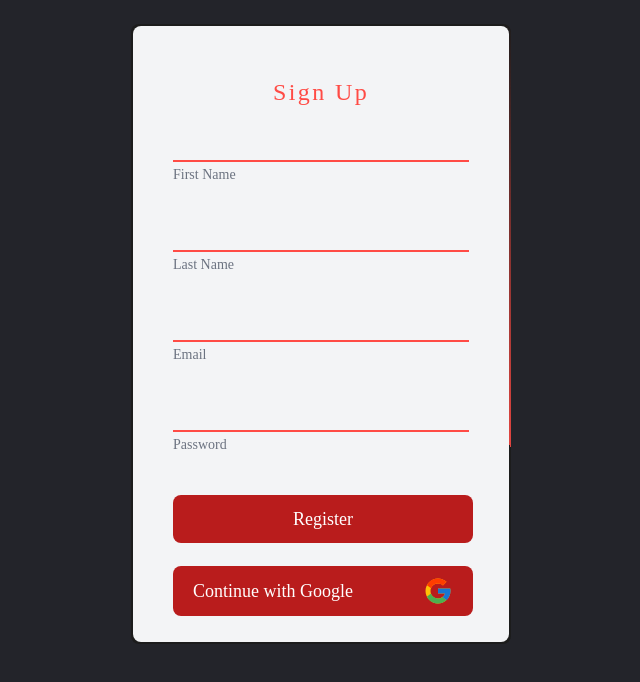
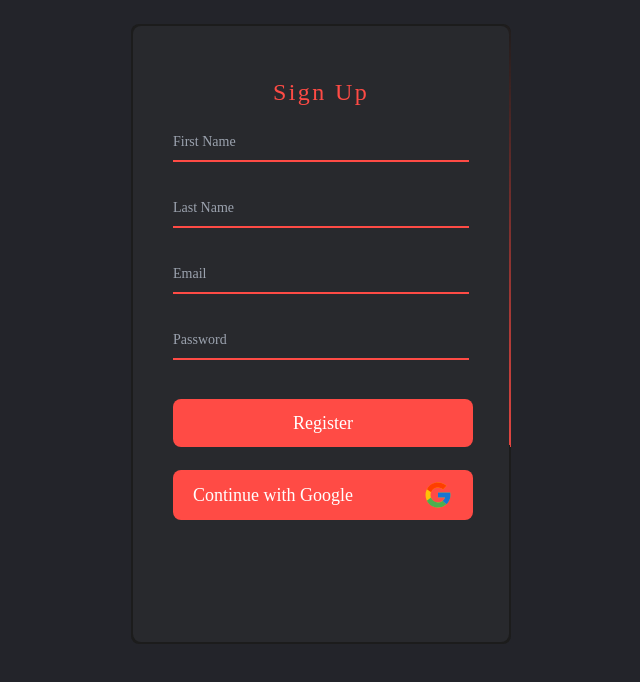
Before and after one commit to MrsGuzel/movie-app, a React (Create React App) app: page / in a window 1280 px wide. Shown: the top 682 px of the page, without its empty margins (319-959 px from the left). Built offline with nearby package versions, Linux system fonts and the light colour scheme; the HTML template or start-up script is replaced by a standard one.

Commit message:
mod dark

```diff
--- a/public/index.html
+++ b/public/index.html
@@ -1,5 +1,5 @@
 <!DOCTYPE html>
-<html lang="en">
+<html class="dark" lang="en">
   <head>
     <meta charset="utf-8" />
     <link rel="icon" href="%PUBLIC_URL%/favicon.ico" />
--- a/src/index.css
+++ b/src/index.css
@@ -8,7 +8,7 @@
     @apply block py-2.5 px-0 w-full text-sm text-gray-900 bg-transparent border-0 border-b-2 border-red-main appearance-none dark:text-white dark:border-red-main dark:focus:border-red-main focus:outline-none focus:ring-0 focus:border-red-main;
   }
   label {
-    @apply peer-focus:font-medium text-sm text-gray-500 dark:text-gray-400 duration-300 transform -translate-y-6 scale-75 top-3 -z-10 origin-[0] peer-focus:left-0 peer-focus:text-red-main peer-focus:dark:text-red-main peer-placeholder-shown:scale-100 peer-placeholder-shown:translate-y-0 peer-focus:scale-75 peer-focus:-translate-y-6;
+    @apply peer-focus:font-medium absolute text-sm text-gray-500 dark:text-gray-400 duration-300 transform -translate-y-6 scale-75 top-3 -z-10 origin-[0] peer-focus:left-0 peer-focus:text-red-main peer-focus:dark:text-red-main peer-placeholder-shown:scale-100 peer-placeholder-shown:translate-y-0 peer-focus:scale-75 peer-focus:-translate-y-6;
   }
 }
 
--- a/tailwind.config.js
+++ b/tailwind.config.js
@@ -14,4 +14,5 @@
     },
   },
   plugins: [],
+  darkMode: 'class',
 }
```
